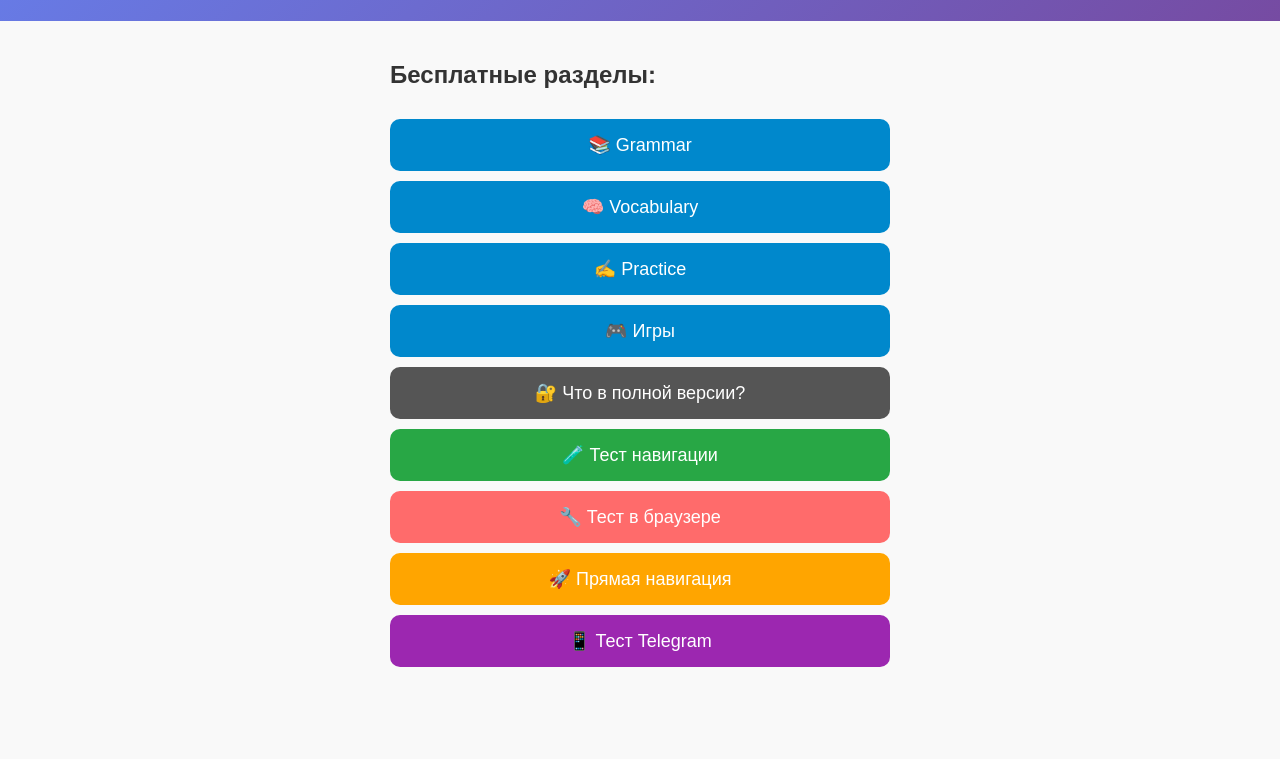
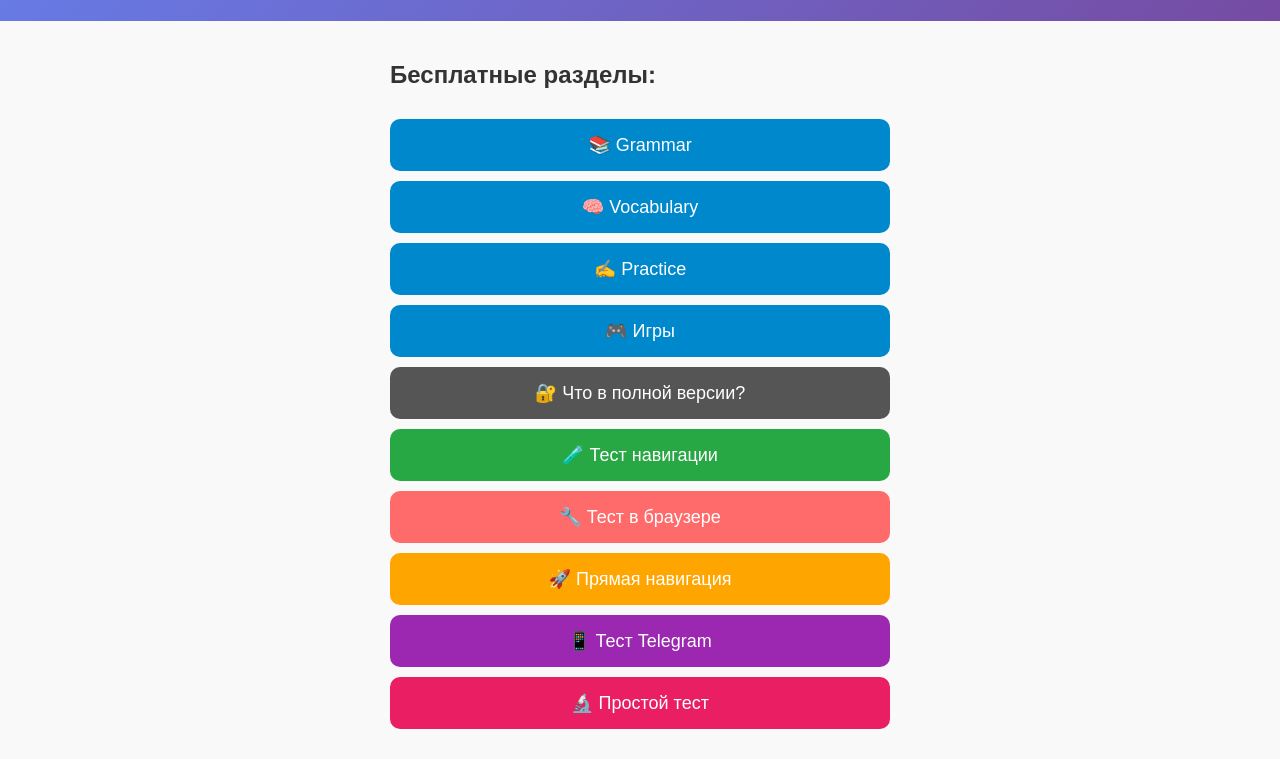
Before and after one commit to volkerdon-dev/english-ai-bot, a website: page index.html in a window 1280 px wide. Shown: the part 100-859 px from the top of the page. Before the commit the page ends 800 px from the top, so only its background shows below. Drawn offline with Linux system fonts and the light colour scheme.

Commit message:
Add simple test button for debugging navigation issues

```diff
--- a/index.html
+++ b/index.html
@@ -24,6 +24,7 @@
     <button class="btn" onclick="testNavigation()" style="background-color: #ff6b6b;">🔧 Тест в браузере</button>
     <button class="btn" onclick="testDirectNavigation()" style="background-color: #ffa500;">🚀 Прямая навигация</button>
     <button class="btn" onclick="testTelegramNavigation()" style="background-color: #9c27b0;">📱 Тест Telegram</button>
+    <button class="btn" onclick="simpleTest()" style="background-color: #e91e63;">🔬 Простой тест</button>
   </div>
 
   <script>
@@ -100,6 +101,18 @@
         alert('Telegram Web App не обнаружен.\nЭтот тест работает только в Telegram.');
       }
     }
+
+    function simpleTest() {
+      console.log('=== SIMPLE TEST ===');
+      console.log('Testing simple navigation to grammar.html');
+      try {
+        window.location.href = 'grammar.html';
+        console.log('Simple navigation successful.');
+      } catch (error) {
+        console.error('Simple navigation failed:', error);
+        alert('Простой тест навигации не сработал. Ошибка: ' + error.message);
+      }
+    }
   </script>
 </body>
 </html>
```
